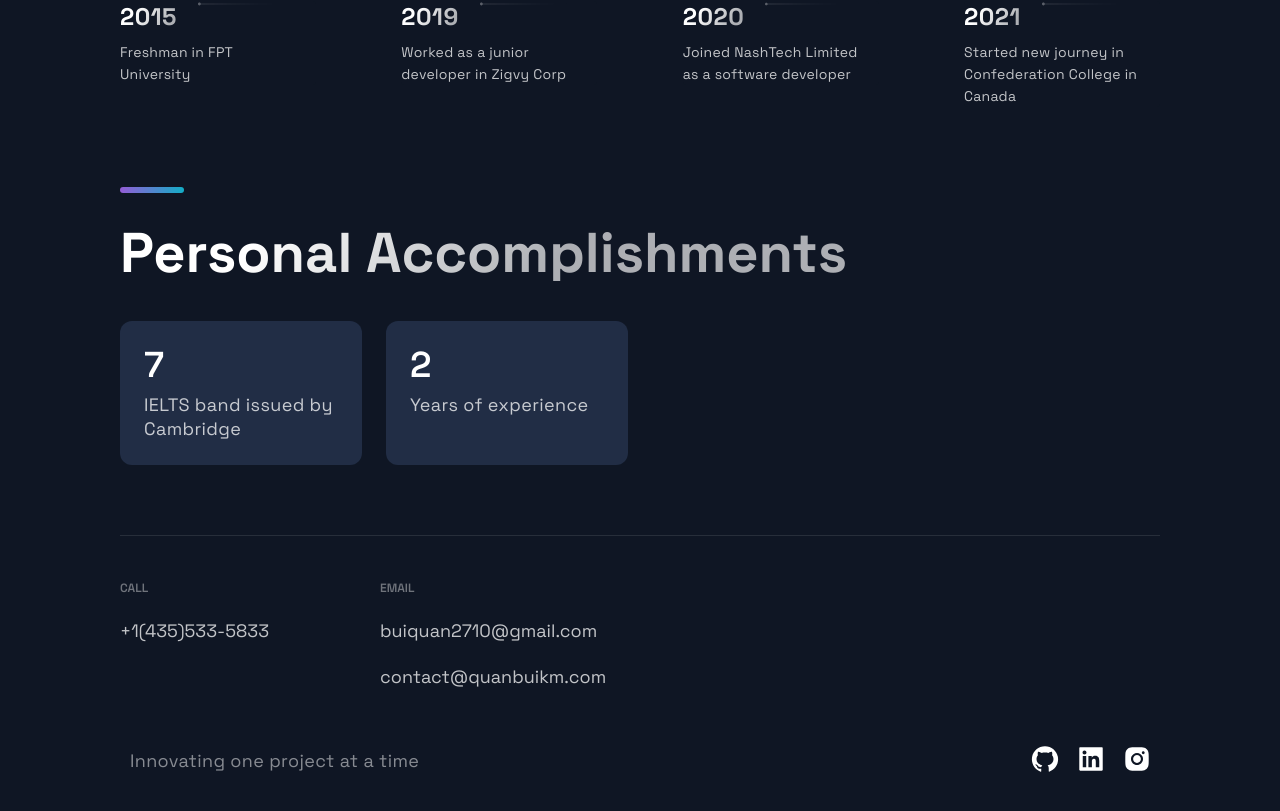
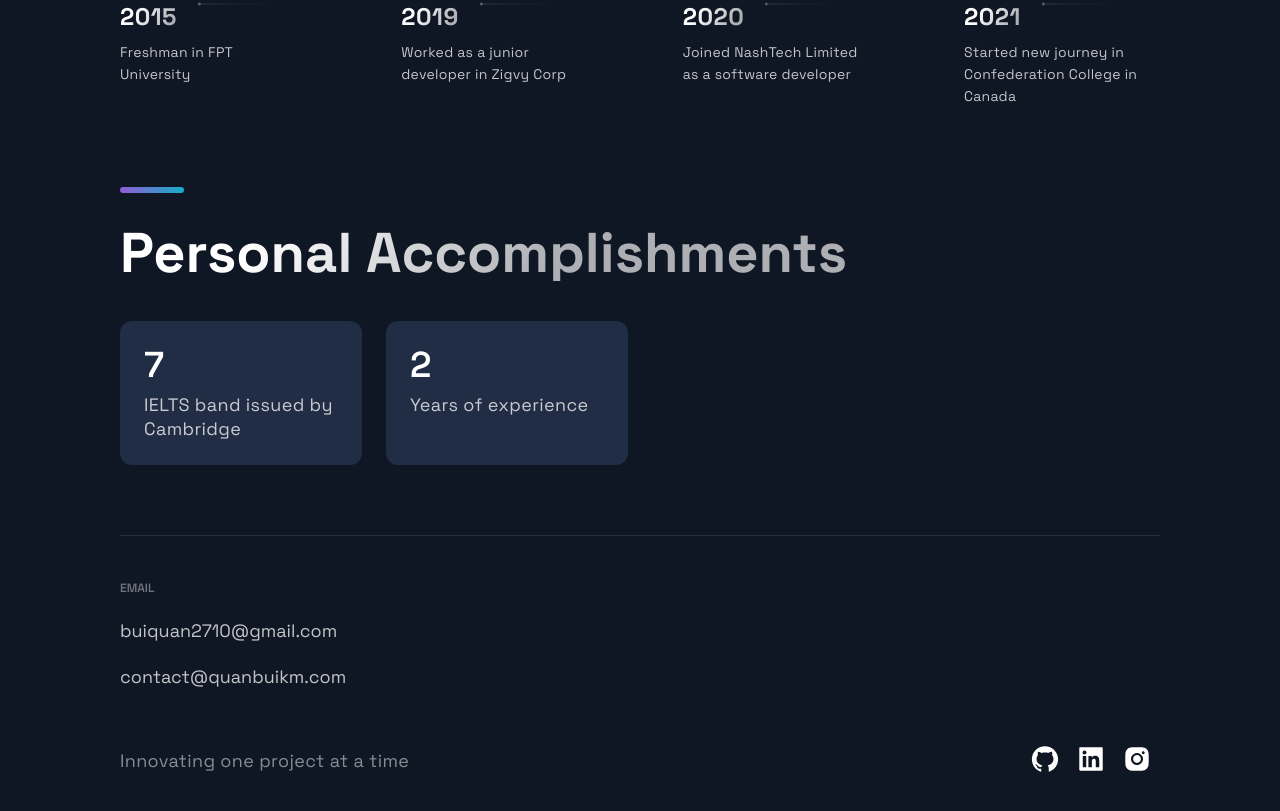
Before and after one commit to quandarealest/Porfolio, a Next.js app: page / in a window 1280 px wide. Shown: the part 2547-3358 px from the top of the page. Built offline with nearby package versions, Linux system fonts and the light colour scheme.

Commit message:
hide phone number, move slogan to a side

```diff
--- a/src/components/Footer/Footer.js
+++ b/src/components/Footer/Footer.js
@@ -8,14 +8,14 @@ const Footer = () => {
   return (
     <FooterWrapper>
       <LinkList>
-        <LinkColumn>
+        {/* <LinkColumn>
           <LinkTitle>
             Call
           </LinkTitle>
           <LinkItem href="tel:+1(435)533-5833">
             +1(435)533-5833
           </LinkItem>
-        </LinkColumn>
+        </LinkColumn> */}
         <LinkColumn>
           <LinkTitle>
             Email
--- a/src/components/Footer/FooterStyles.js
+++ b/src/components/Footer/FooterStyles.js
@@ -87,7 +87,7 @@ export const Slogan = styled.p`
 	letter-spacing: 0.02em;
 	font-size: 18px;
 	line-height: 30px;
-	padding: 1rem;
+	padding: 1rem 0;
 
 	@media ${props => props.theme.breakpoints.md}{
 		font-size: 16px;
```
